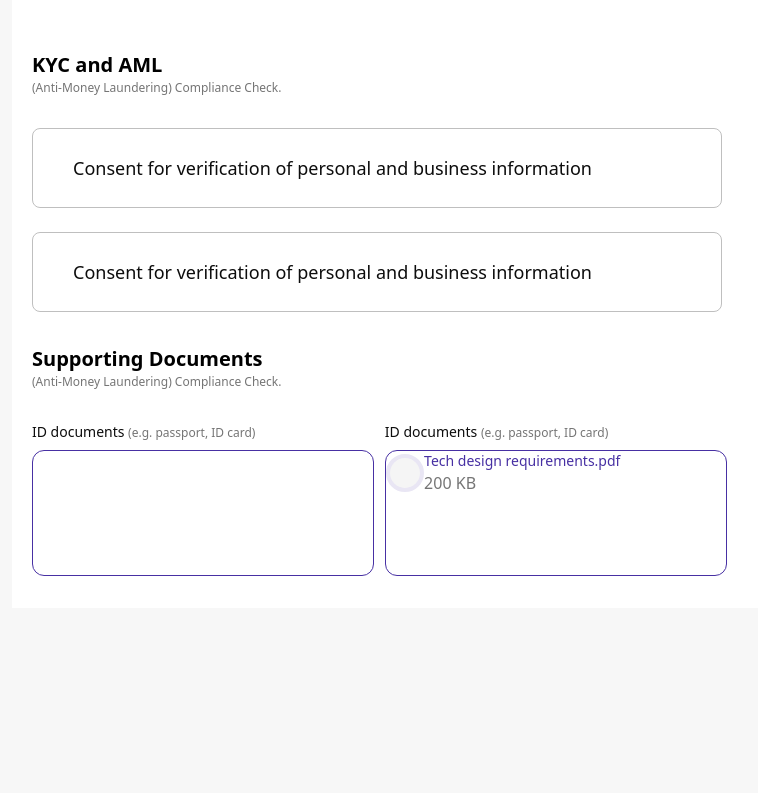
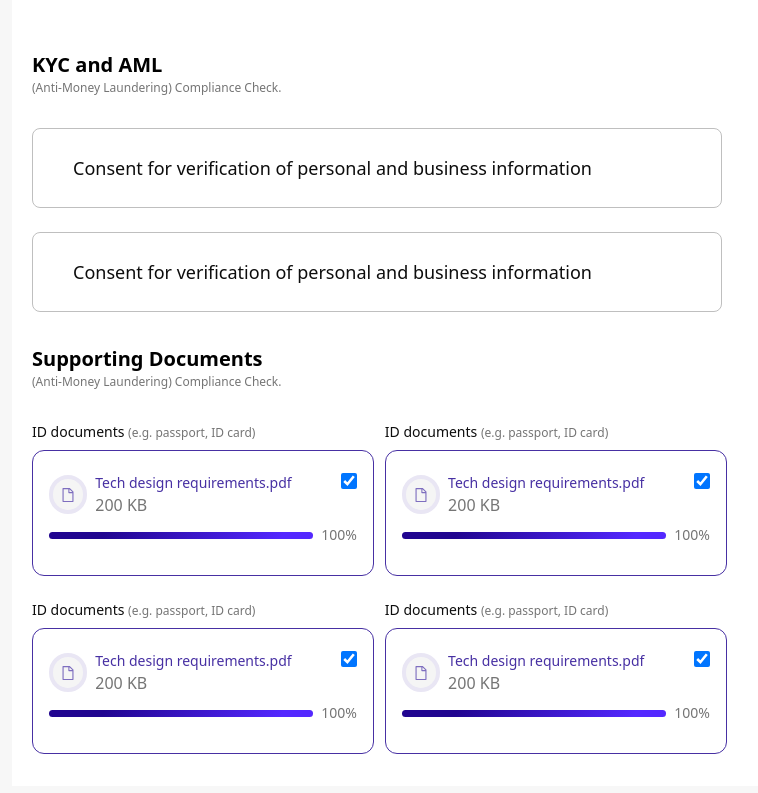
Before and after one commit to olukunle-abolade/BaaSNGWeb, a Next.js app: page /dashboard/settings in a window 1280 px wide. Shown: the part 1122-1915 px from the top of the page, without its empty margins (264-1022 px from the left). Before the commit the page ends 1749 px from the top, so only its background shows below. Built offline with nearby package versions, Linux system fonts and the light colour scheme.

Commit message:
design: Supporting Document Account Detail UI intergration

```diff
--- a/src/styles/widget.style.ts
+++ b/src/styles/widget.style.ts
@@ -290,3 +290,26 @@ export const Bar = styled.div`
   margin: 6px 0;
   transition: 0.4s;
 `;
+
+// ProgressBar Style
+export const ProgressBar = styled.div`
+  background-color: #E8E8E8;
+  border-radius: 5.5px;
+  position: relative;
+  margin: 15px 0;
+  height: 7px;
+  width: 100%;
+
+  .progress-done {
+    background: linear-gradient(119.79deg, #210590 20.8%, #5428FF 88.13%);
+    border-radius: 5.5px;
+    color: #fff;
+    display: flex;
+    align-items: center;
+    justify-content: center;
+    height: 100%;
+    width: 0;
+    opacity: 0.4;
+    transition: 1s ease 0.3s;
+  }
+`
--- a/src/view/settings/Account/Account.tsx
+++ b/src/view/settings/Account/Account.tsx
@@ -1,3 +1,4 @@
+import { FC, useState } from 'react';
 import Image from 'next/image'
 
 // ** Images
@@ -6,7 +7,71 @@ import ProfileImage from '@/assets/logo.png'
 // ** Components
 import CustomButton from '@/components/CustomButton'
 import {  SelectField, TextField } from '@/components/FormComponent'
+import { ProgressBar } from '@/styles/widget.style';
 
+// ** Third Party
+import { AiOutlineFile } from 'react-icons/ai'
+
+interface IProgress {
+  done: string;
+  days: string;
+}
+
+const Progress: FC<IProgress> = ({ done, days }) => {
+  const [style, setStyle] = useState({});
+
+  setTimeout(() => {
+    const newStyle = {
+      opacity: 1,
+      width: `${done}%`,
+    };
+    setStyle(newStyle);
+  }, 200);
+
+  return (
+    <div className='flex items-center space-x-2'>
+
+      <ProgressBar>
+        <div className="progress-done" style={style}>
+          {/* {done}% */}
+        </div>
+      </ProgressBar>
+      {/* days */}
+      <h4 className='text-n100 text-sm font-medium'>{days}%</h4>
+    </div>
+  );
+};
+
+const Document = ( ) => {
+  return (
+    <div className="space-y-2">
+      {/* title */}
+      <h3 className='text-sm text-n800 font-medium'>ID documents <span className='text-xs text-n100 font-normal'>(e.g. passport, ID card)</span></h3>
+      <div className="flex flex-col justify-center w-[342px] h-[126px] rounded-xl border border-p200 ">
+        <div className="px-4">
+          {/* upper part */}
+          <div className="flex justify-between ">
+            <div className='flex items-center space-x-2'>
+              <div className="flex items-center justify-center w-[38.29px] h-[38.29px] rounded-full border-4 border-p50 bg-[#F5F5F5]">
+                <AiOutlineFile  color = "#7E6EBF" />
+              </div>
+
+              <div className="">
+                {/* file name  */}
+                <h3 className='text-p200 text-sm font-medium'>Tech design requirements.pdf</h3>
+                {/* file size */}
+                <p className='text-n100 text-xm font-normal'>200 KB</p>
+              </div>
+            </div>
+            <input id="default-checkbox" type="checkbox" checked value="" className="w-4 h-4 text-kprimary bg-gray-100 border-gray-300 rounded-full focus:ring-blue-500 dark:focus:ring-blue-600 dark:ring-offset-gray-800 focus:ring-2 dark:bg-gray-700 dark:border-gray-600"/>
+          </div>
+          {/* progressive part */}
+          <Progress done='100' days='100' />
+        </div>
+      </div>
+    </div>
+  )
+}
 
 const Account = () => {
   return (
@@ -116,35 +181,10 @@ const Account = () => {
       <p className='text-n100 text-xs font-normal'>(Anti-Money Laundering) Compliance Check.</p>
     </div>
     <div className="grid grid-cols-2 gap-x-4 gap-y-6 w-[74%]  h-fit">
-      <div className="space-y-2">
-        {/* title */}
-        <h3 className='text-sm text-n800 font-medium'>ID documents <span className='text-xs text-n100 font-normal'>(e.g. passport, ID card)</span></h3>
-        <div className="w-[342px] h-[126px] rounded-xl border border-p200 ">
-
-        </div>
-      </div>
-      <div className="space-y-2">
-        {/* title */}
-        <h3 className='text-sm text-n800 font-medium'>ID documents <span className='text-xs text-n100 font-normal'>(e.g. passport, ID card)</span></h3>
-        <div className="w-[342px] h-[126px] rounded-xl border border-p200 ">
-          <div className="">
-            <div className="flex items-center">
-              {/* avatar */}
-              <div className="w-[38.29px] h-[38.29px] rounded-full border-4 border-p50 bg-[#F5F5F5]"></div>
-
-              <div className="">
-                {/* file name  */}
-                <h3 className='text-p200 text-sm font-medium'>Tech design requirements.pdf</h3>
-                {/* file size */}
-                <p className='text-n100 text-xm font-normal'>200 KB</p>
-              </div>
-
-            </div>
-
-
-          </div>
-        </div>
-      </div>
+      <Document />
+      <Document />
+      <Document />
+      <Document />
     </div>
   </div>
   )
```
